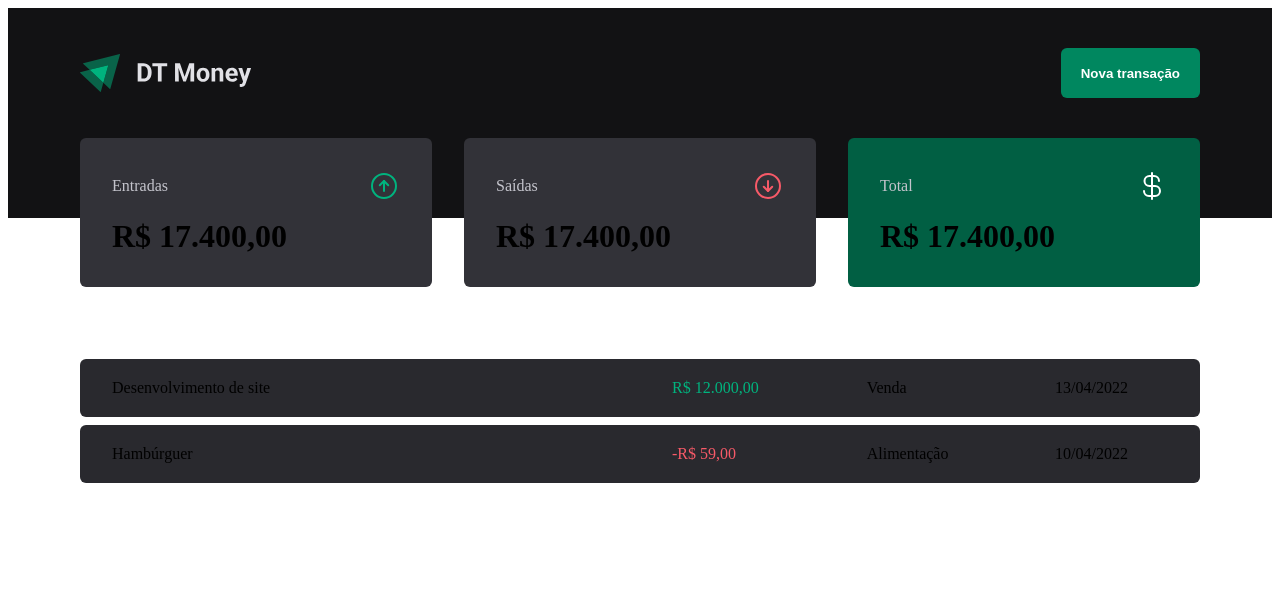
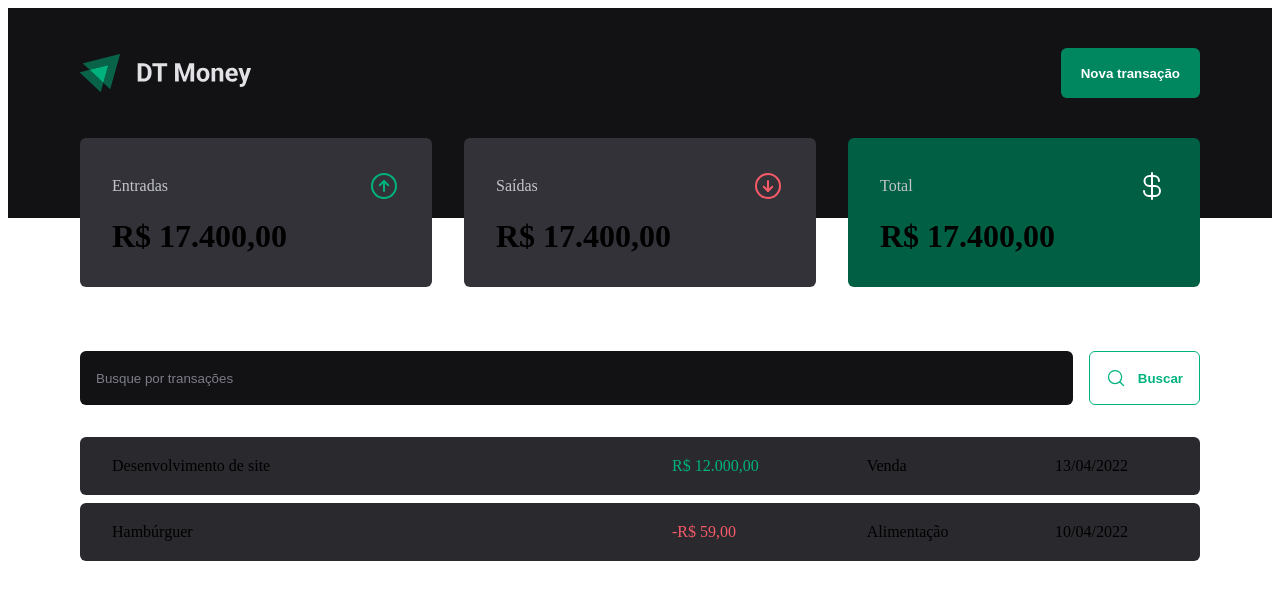
Before and after one commit to henriqueholz/DTMoney, a React (Vite) app: page / in a window 1280 px wide. Shown: the top 600 px of the page. Built offline with nearby package versions, Linux system fonts and the light colour scheme.

Commit message:
Adding search form

```diff
--- /dev/null
+++ b/src/components/SearchForm/index.tsx
@@ -0,0 +1,15 @@
+import { MagnifyingGlass } from "phosphor-react";
+import { SearchFormContainer } from "./styles";
+
+export function SearchForm() {
+  return (
+    <SearchFormContainer>
+      <input type="text" placeholder="Busque por transações" />
+
+      <button type="submit">
+        <MagnifyingGlass size={20} />
+        Buscar
+      </button>
+    </SearchFormContainer>
+  );
+}
--- /dev/null
+++ b/src/components/SearchForm/styles.ts
@@ -0,0 +1,35 @@
+import styled from "styled-components";
+
+export const SearchFormContainer = styled.form`
+  display: flex;
+  gap: 1rem;
+  input {
+    flex: 1;
+    border-radius: 6px;
+    border: 0;
+    background: ${props => props.theme["gray-900"]};
+    color: ${props => props.theme["gray-300"]};
+    padding: 1rem;
+    &::placeholder {
+      color: ${props => props.theme["gray-500"]};
+    }
+  }
+  button {
+    display: flex;
+    align-items: center;
+    gap: 0.75rem;
+    border: 0;
+    padding: 1rem;
+    background: transparent;
+    border: 1px solid ${props => props.theme["green-300"]};
+    color: ${props => props.theme["green-300"]};
+    font-weight: bold;
+    border-radius: 6px;
+    &:hover {
+      background: ${props => props.theme["green-500"]};
+      border-color: ${props => props.theme["green-500"]};
+      color: ${props => props.theme["white"]};
+      transition: background-color 0.2s, color 0.2s, border-color 0.2s;
+    }
+  }
+`
--- a/src/pages/Transactions/index.tsx
+++ b/src/pages/Transactions/index.tsx
@@ -1,4 +1,5 @@
 import { Header } from "../../components/Header";
+import { SearchForm } from "../../components/SearchForm";
 import { Summary } from "../../components/Summary";
 import { PriceHighlight, TransactionsContainer, TransactionsTable } from "./styles";
 
@@ -8,6 +9,7 @@
       <Header />
       <Summary />
       <TransactionsContainer>
+        <SearchForm />
         <TransactionsTable>
           <tbody>
             <tr>
--- a/src/pages/Transactions/styles.ts
+++ b/src/pages/Transactions/styles.ts
@@ -11,7 +11,7 @@
   width: 100%;
   border-collapse: separate;
   border-spacing: 0 0.5rem;
-  /* margin-top: 1.5rem; */
+  margin-top: 1.5rem;
   td {
     padding: 1.25rem 2rem;
     background: ${props => props.theme["gray-700"]};
```
